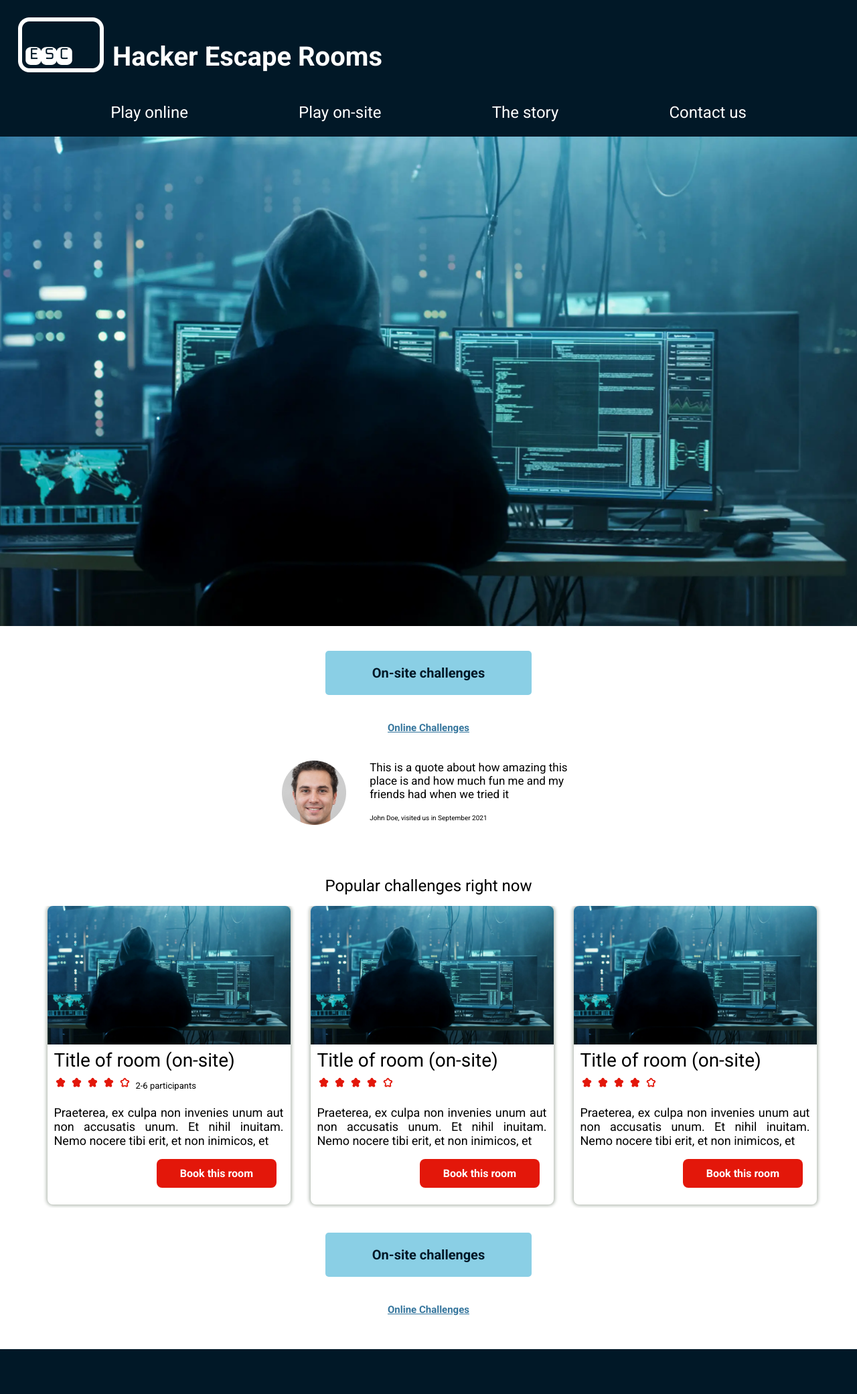
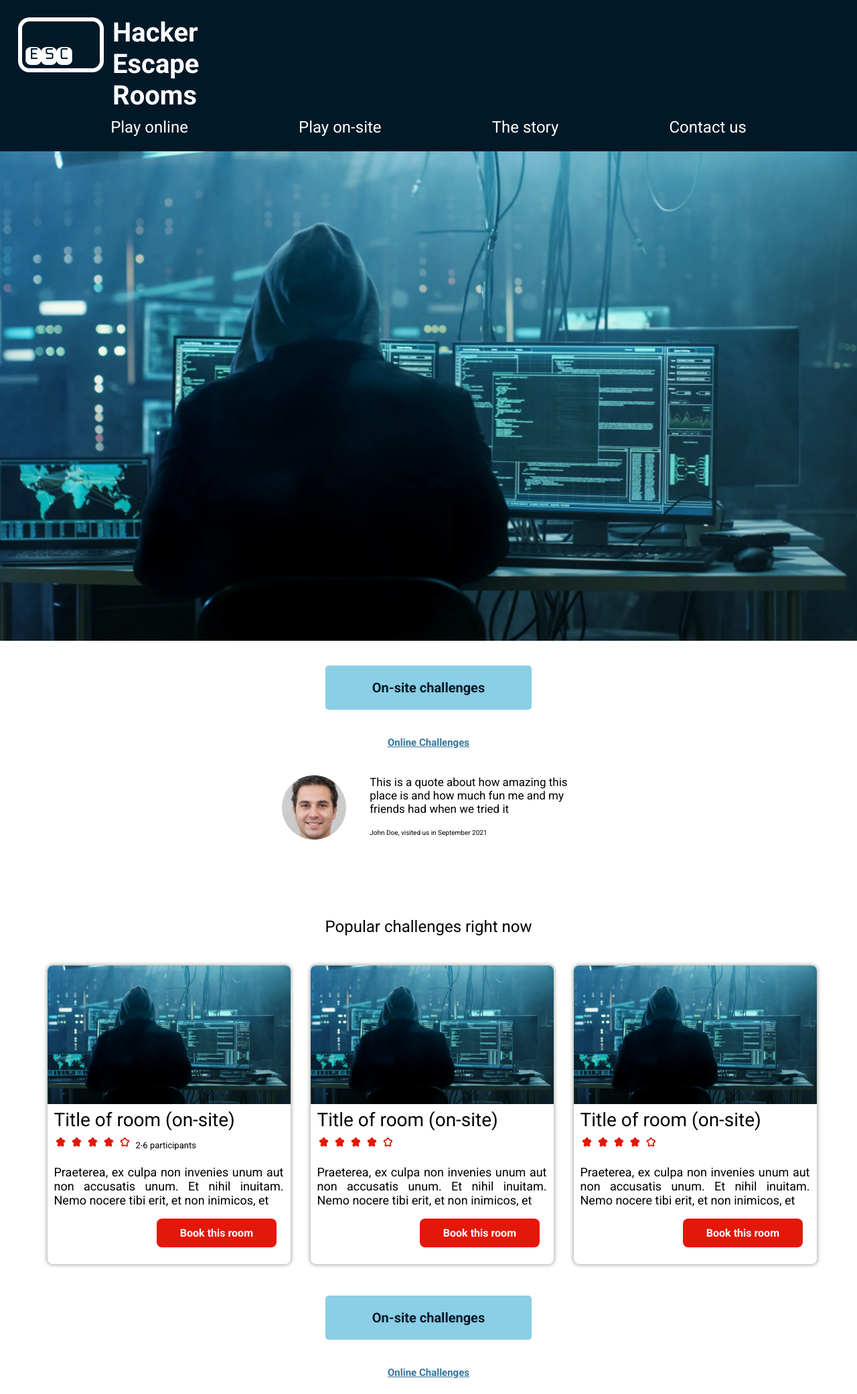
Before and after one commit to RobTrb/-ESC-HackerEscapeRooms, a plain HTML site: page index.html in a window 1280 px wide. Shown: the top 2082 px of the page at 67% size. Drawn offline with Linux system fonts and the light colour scheme.

Commit message:
fixed header text. Stopped it from colapsing

```diff
--- a/index.html
+++ b/index.html
@@ -18,8 +18,10 @@
     <header>
        <div class = "header_logoText_container">
             <img class = "header_esc_logo" src = "assets/esc_logo.png">
-            <a class = "header_text">Hacker Escape Rooms</a>
-       </div>
+            <div class = "header_text_container"></div>
+                <a class = "header_text">Hacker Escape Rooms</a>
+            </div>
+        </div>
 
        <nav class = "header_nav">
             <a class = "header_nav_item" href = "">Play online</a>
--- a/main_mobile.css
+++ b/main_mobile.css
@@ -13,17 +13,23 @@ body {
 }
 
 header, .header_logoText_container {
+    width: 100%;
     display: flex;
     align-items: flex-start;
     box-sizing: border-box;
+    background-color: #011827;
+}
+
+.header_text_container{
+    align-items: flex-start;
+    display: flex;
+    flex-direction: column;
     width: 100%;
-    background-color: #011827;
 }
 
 .header_nav {
     display: none;
 }
-
 
 .header_esc_logo {
     margin-left: 27px;
@@ -34,13 +40,10 @@ header, .header_logoText_container {
 }
 
 .header_text {
-    width: 100%;
     font-size: 24px;
     padding-left: 13px;
     margin-top: 25px;
-
-    flex-direction: column;
-
+    margin-right: 80%;
 }
 
 .hacker_image {
@@ -114,7 +117,9 @@ header, .header_logoText_container {
     color: black;
     font-size: 0.6rem;
     font-weight: 400;
-    padding-top: 50px;
+    margin-top: 105px;
+    margin-bottom: 34px;
+
 }
 
 .topHalf_tiles_wrapper {
@@ -140,7 +145,8 @@ header, .header_logoText_container {
     color: black;
     font-size: 28px;
     font-weight: 400;
-    margin-bottom: 5px;
+    margin-bottom: 10px;
+    margin-top: 10px;
 }
 
 .tile_image {
```
